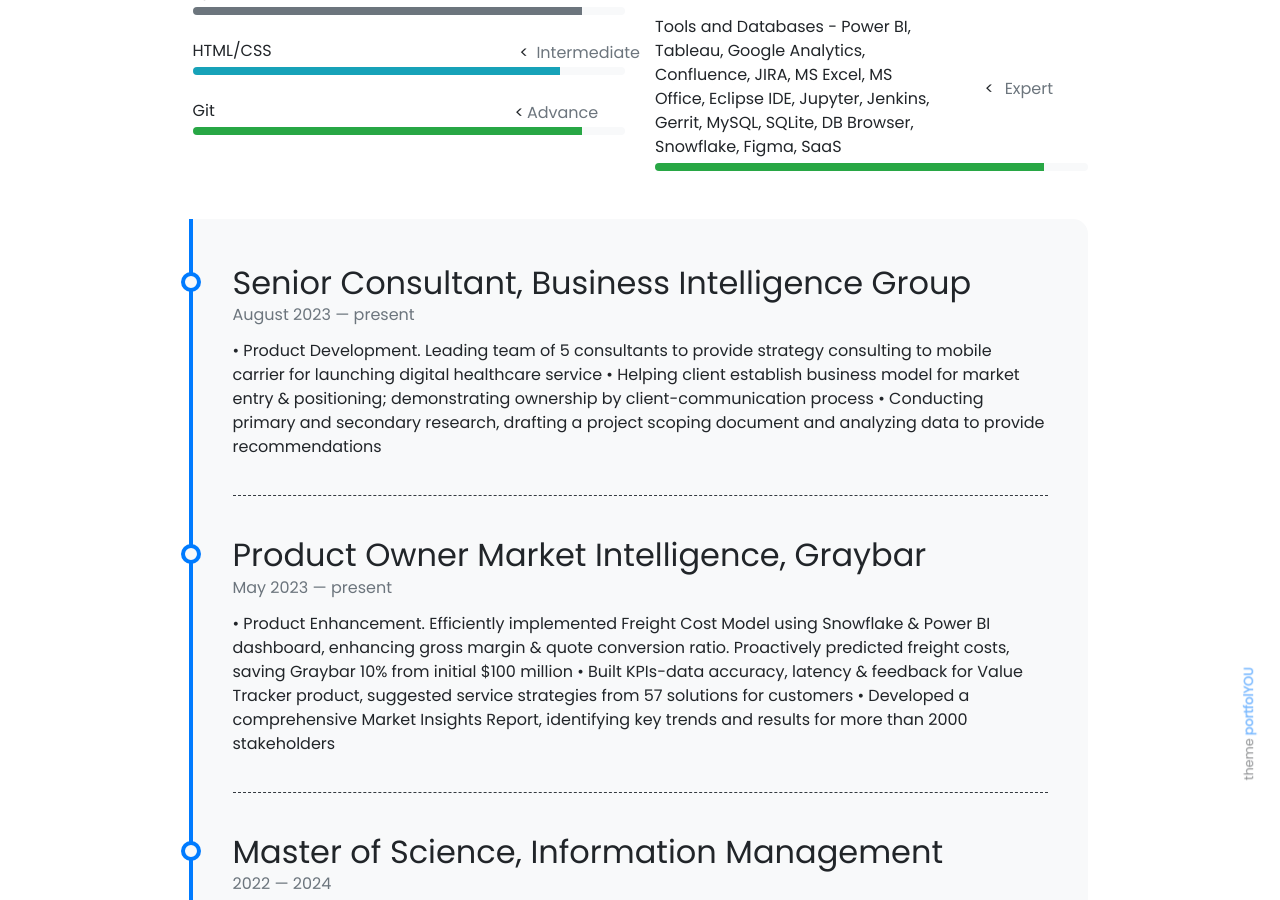
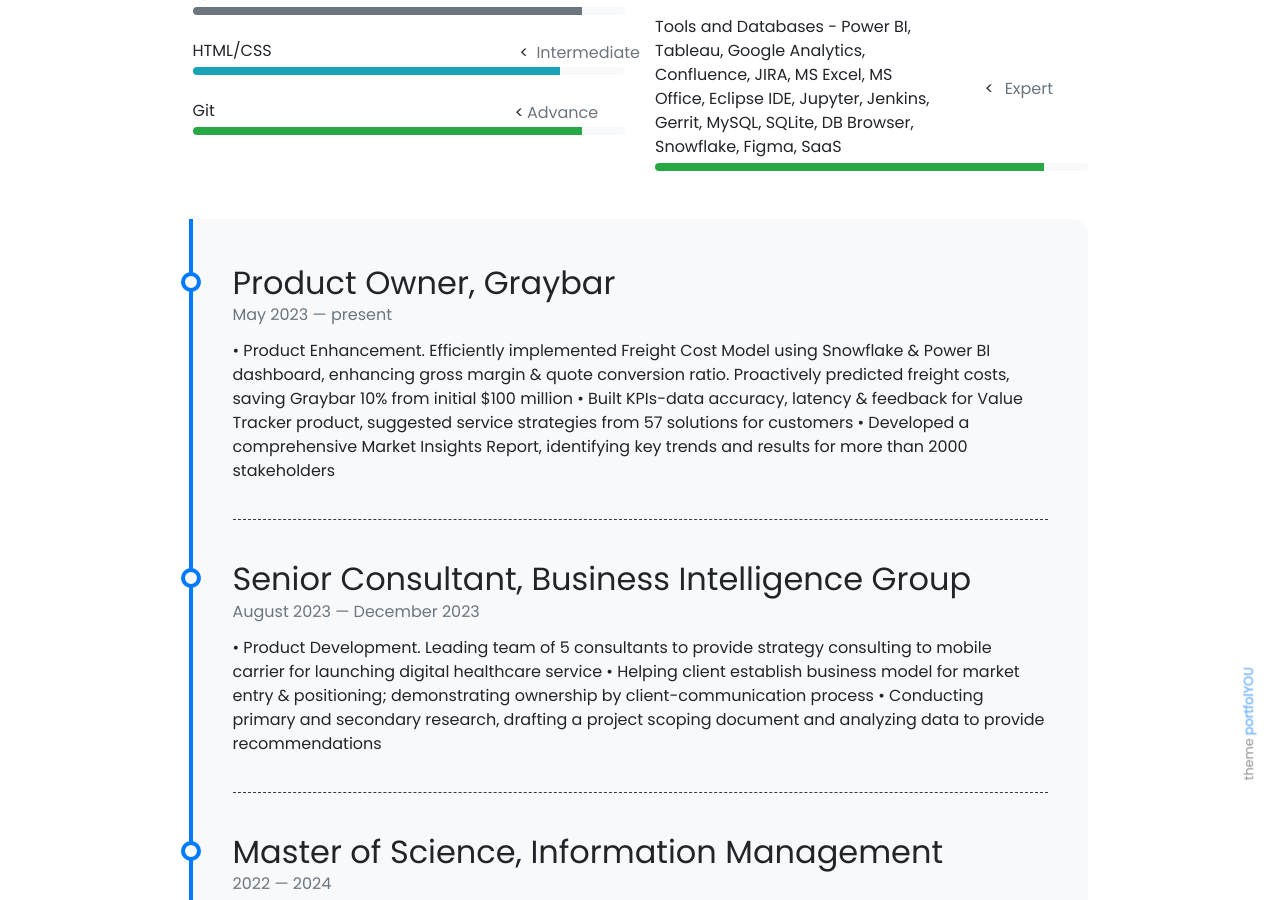
Before and after one commit to sankalpjain63/sankalpjain63.github.io, a Jekyll site: the page built from pages/about.md, in a window 1280 px wide and 900 px high, scrolled down 526 px. Built offline with Jekyll 4.4.1, drawn with Linux system fonts in a browser that asks for light colours; nearby versions of some CDN libraries.

Commit message:
timeline.yml

```diff
--- a/_data/timeline.yml
+++ b/_data/timeline.yml
@@ -1,20 +1,17 @@
-- title: Senior Consultant, Business Intelligence Group
-  from: "August 2023"
-  to: present
-  description: |
-    • Product Development. Leading team of 5 consultants to provide strategy consulting to mobile carrier for launching digital healthcare service
-    • Helping client establish business model for market entry & positioning; demonstrating ownership by client-communication process
-    • Conducting primary and secondary research, drafting a project scoping document and analyzing data to provide recommendations
-
-
-- title: Product Owner Market Intelligence, Graybar
+- title: Product Owner, Graybar
   from: "May 2023"
   to: present
   description: •  Product Enhancement. Efficiently implemented Freight Cost Model using Snowflake & Power BI dashboard, enhancing gross margin & quote conversion ratio. Proactively predicted freight costs, saving Graybar 10% from initial $100 million
                •  Built KPIs-data accuracy, latency & feedback for Value Tracker product, suggested service strategies from 57 solutions for customers
                •  Developed a comprehensive Market Insights Report, identifying key trends and results for more than 2000 stakeholders
 
-
+- title: Senior Consultant, Business Intelligence Group
+  from: "August 2023"
+  to: "December 2023"
+  description:
+    • Product Development. Leading team of 5 consultants to provide strategy consulting to mobile carrier for launching digital healthcare service
+    • Helping client establish business model for market entry & positioning; demonstrating ownership by client-communication process
+    • Conducting primary and secondary research, drafting a project scoping document and analyzing data to provide recommendations
 
 - title: Master of Science, Information Management
   from: 2022
```
